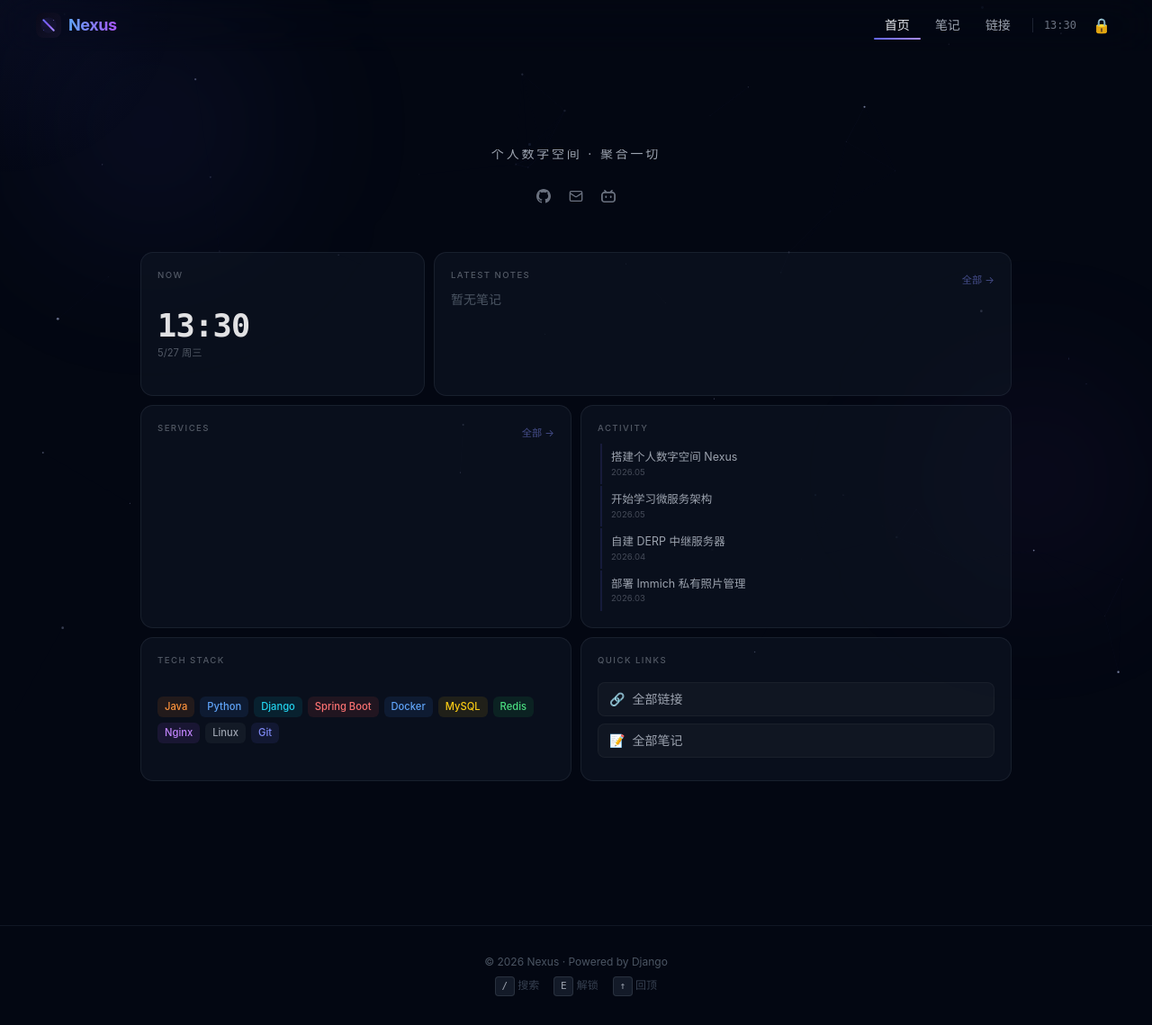
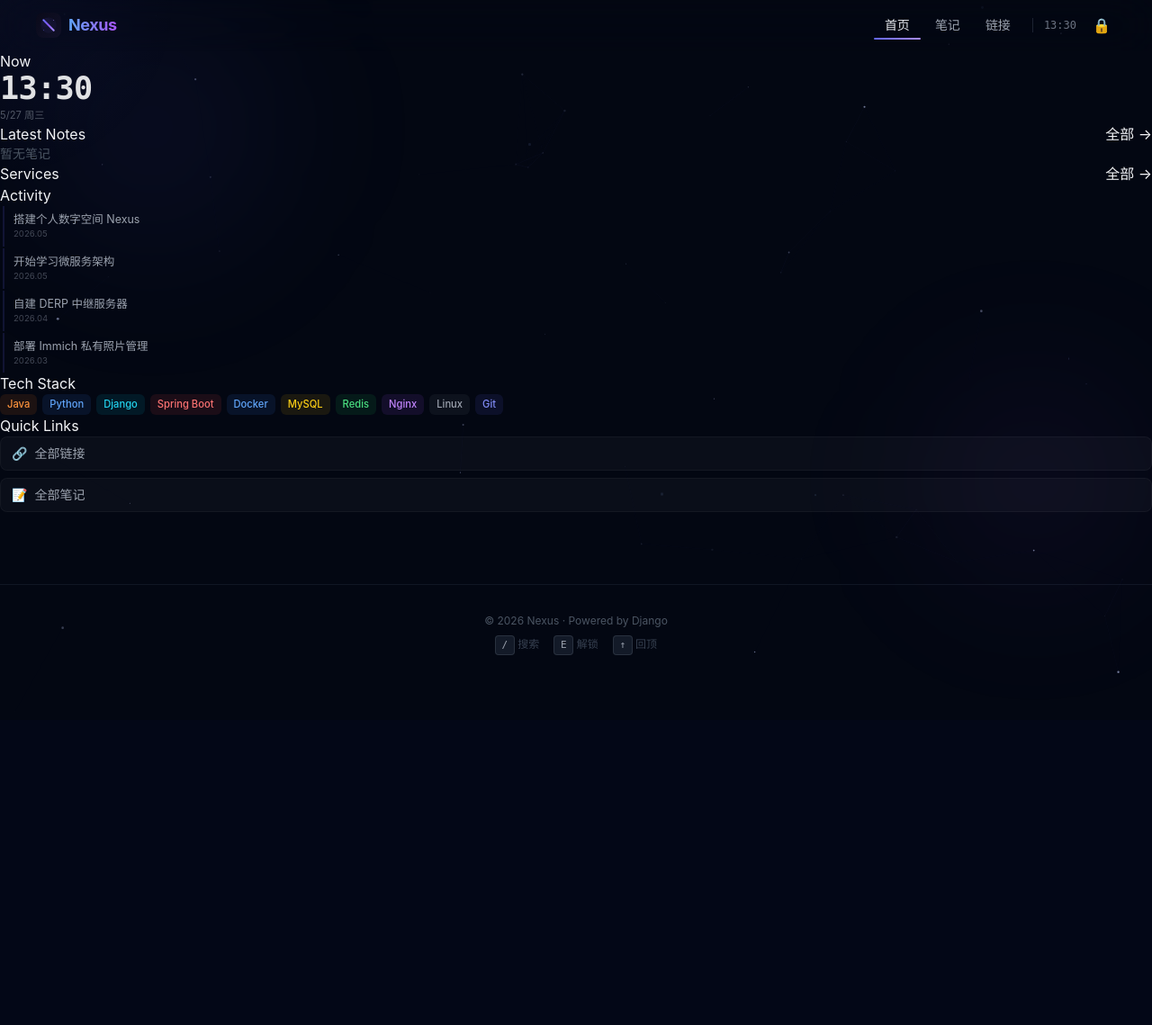
Before and after one commit to FeliixFeng/nexus, a Django app: page / in a window 1280 px wide. Shown: the whole page at 90% size. After the commit the page ends 748 px from the top, so only its background shows below. Run offline with Django 5.2, Linux system fonts and the light colour scheme; data that the repository does not hold is empty; some libraries are stand-ins or nearby versions.

Commit message:
fix: 首页一屏展示 - 去掉轮播社交区域/卡片撑满100vh/3行等分

```diff
--- a/nexus_core/templates/core/home.html
+++ b/nexus_core/templates/core/home.html
@@ -52,52 +52,24 @@
     body:hover #spotlight { opacity: 1; }
 
     /* ========== 顶部 ========== */
-    .hero-area {
-        min-height: 28vh;
-        display: flex;
-        flex-direction: column;
-        align-items: center;
-        justify-content: center;
-        padding-top: 3.5rem;
-    }
-
-    .tagline-container {
-        height: 1.8em;
-        overflow: hidden;
-    }
-    .tagline-track {
-        animation: tagline-slide 10s cubic-bezier(0.65, 0, 0.35, 1) infinite;
-    }
-    @keyframes tagline-slide {
-        0%, 25%   { transform: translateY(0); }
-        33%, 58%  { transform: translateY(-1.8em); }
-        66%, 91%  { transform: translateY(-3.6em); }
-        100%      { transform: translateY(0); }
-    }
-
-    .social-link { transition: all 0.3s cubic-bezier(0.4, 0, 0.2, 1); }
-    .social-link:hover {
-        transform: translateY(-3px); color: white;
-        filter: drop-shadow(0 0 8px rgba(99, 102, 241, 0.5));
-    }
-
-    /* ========== Bento ========== */
+    /* ========== Bento ========== @@
     .bento {
         display: grid;
         grid-template-columns: repeat(6, 1fr);
-        grid-auto-rows: minmax(160px, auto);
+        grid-template-rows: repeat(3, 1fr);
         gap: 10px;
         max-width: 1000px;
         margin: 0 auto;
-        padding: 0 16px 80px;
+        padding: 4.5rem 16px 16px;
+        height: 100vh;
+        box-sizing: border-box;
     }
 
     @media (max-width: 768px) {
         .bento {
             grid-template-columns: 1fr 1fr;
-            grid-auto-rows: minmax(140px, auto);
             gap: 8px;
-            padding: 0 10px 60px;
+            padding: 4rem 10px 10px;
         }
     }
 
@@ -242,28 +214,6 @@
 <div class="aurora-blob aurora-1"></div>
 <div class="aurora-blob aurora-2"></div>
 <div id="spotlight"></div>
-
-<!-- 顶部 -->
-<div class="hero-area relative z-10">
-    <div class="tagline-container mb-4 max-w-md mx-auto">
-        <div class="tagline-track">
-            <p class="text-gray-400 text-sm tracking-[0.2em] h-[1.8em] flex items-center justify-center">软件工程学生 · 开源爱好者</p>
-            <p class="text-gray-400 text-sm tracking-[0.2em] h-[1.8em] flex items-center justify-center">Java 开发者 · 全栈探索者</p>
-            <p class="text-gray-400 text-sm tracking-[0.2em] h-[1.8em] flex items-center justify-center">个人数字空间 · 聚合一切</p>
-        </div>
-    </div>
-    <div class="flex items-center justify-center gap-5">
-        <a href="https://github.com/FeliixFeng" target="_blank" class="social-link text-gray-500" title="GitHub">
-            <svg class="w-4 h-4" fill="currentColor" viewBox="0 0 24 24"><path d="M12 0c-6.626 0-12 5.373-12 12 0 5.302 3.438 9.8 8.207 11.387.599.111.793-.261.793-.577v-2.234c-3.338.726-4.033-1.416-4.033-1.416-.546-1.387-1.333-1.756-1.333-1.756-1.089-.745.083-.729.083-.729 1.205.084 1.839 1.237 1.839 1.237 1.07 1.834 2.807 1.304 3.492.997.107-.775.418-1.305.762-1.604-2.665-.305-5.467-1.334-5.467-5.931 0-1.311.469-2.381 1.236-3.221-.124-.303-.535-1.524.117-3.176 0 0 1.008-.322 3.301 1.23.957-.266 1.983-.399 3.003-.404 1.02.005 2.047.138 3.006.404 2.291-1.552 3.297-1.23 3.297-1.23.653 1.653.242 2.874.118 3.176.77.84 1.235 1.911 1.235 3.221 0 4.609-2.807 5.624-5.479 5.921.43.372.823 1.102.823 2.222v3.293c0 .319.192.694.801.576 4.765-1.589 8.199-6.086 8.199-11.386 0-6.627-5.373-12-12-12z"/></svg>
-        </a>
-        <a href="mailto:felixfeng@foxmail.com" class="social-link text-gray-500" title="邮箱">
-            <svg class="w-4 h-4" fill="none" stroke="currentColor" stroke-width="2" viewBox="0 0 24 24"><rect x="2" y="4" width="20" height="16" rx="2"/><path d="m22 7-8.97 5.7a1.94 1.94 0 0 1-2.06 0L2 7"/></svg>
-        </a>
-        <a href="https://www.bilibili.com" target="_blank" class="social-link text-gray-500" title="Bilibili">
-            <svg class="w-4 h-4" fill="currentColor" viewBox="0 0 24 24"><path d="M17.813 4.653h.854c1.51.054 2.769.578 3.773 1.574 1.004.995 1.524 2.249 1.56 3.76v7.36c-.036 1.51-.556 2.769-1.56 3.773s-2.262 1.524-3.773 1.56H5.333c-1.51-.036-2.769-.556-3.773-1.56S.036 18.858 0 17.347v-7.36c.036-1.511.556-2.765 1.56-3.76 1.004-.996 2.262-1.52 3.773-1.574h.774l-1.174-1.12a1.234 1.234 0 0 1-.373-.906c0-.356.124-.658.373-.907l.027-.027c.267-.249.573-.373.92-.373.347 0 .653.124.92.373L9.653 4.44c.071.071.134.142.187.213h4.267a.836.836 0 0 1 .16-.213l2.853-2.747c.267-.249.573-.373.92-.373.347 0 .662.151.929.4.267.249.391.551.391.907 0 .355-.124.657-.373.906zM5.333 7.24c-.746.018-1.373.276-1.88.773-.506.498-.769 1.13-.786 1.894v7.52c.017.764.28 1.395.786 1.893.507.498 1.134.756 1.88.773h13.334c.746-.017 1.373-.275 1.88-.773.506-.498.769-1.129.786-1.893v-7.52c-.017-.765-.28-1.396-.786-1.894-.507-.497-1.134-.755-1.88-.773zM8 11.107c.373 0 .684.124.933.373.25.249.383.569.4.96v1.173c-.017.391-.15.711-.4.96-.249.25-.56.374-.933.374s-.684-.125-.933-.374c-.25-.249-.383-.569-.4-.96V12.44c0-.373.129-.689.386-.947.258-.257.574-.386.947-.386zm8 0c.373 0 .684.124.933.373.25.249.383.569.4.96v1.173c-.017.391-.15.711-.4.96-.249.25-.56.374-.933.374s-.684-.125-.933-.374c-.25-.249-.383-.569-.4-.96V12.44c.017-.391.15-.711.4-.96.249-.249.56-.373.933-.373z"/></svg>
-        </a>
-    </div>
-</div>
 
 <!-- ====== Bento Grid ====== -->
 <div class="bento relative z-10">
```
